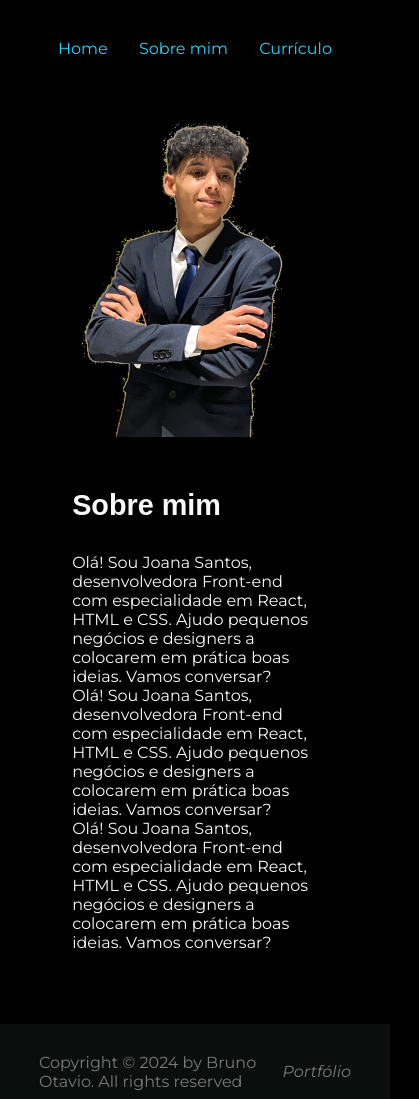
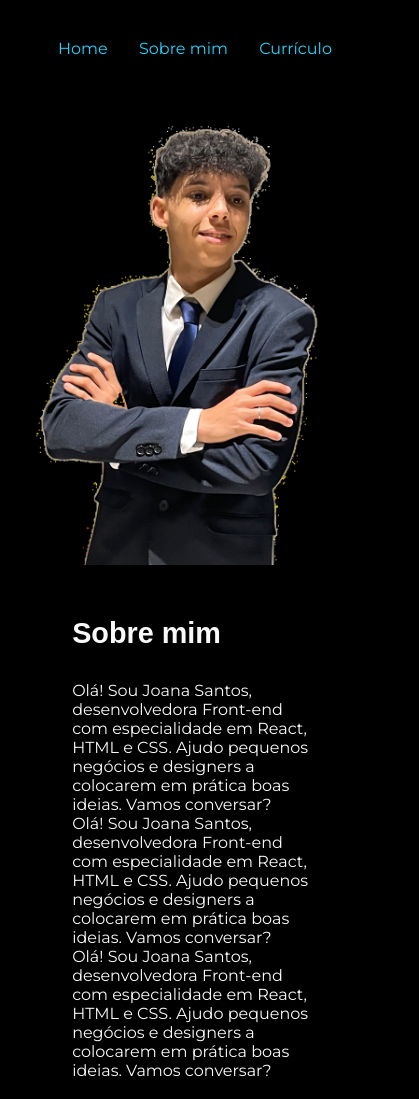
Before and after one commit to Brunootavioliveira/First-HTML.CSS, a plain HTML site: page about.html in a window 390 px wide. Shown: the top 1099 px of the page, 419 px wide, since content can reach past the window. Drawn offline with Linux system fonts and the light colour scheme.

Commit message:
cabecalho

```diff
--- a/styles/about.css
+++ b/styles/about.css
@@ -150,7 +150,7 @@ footer {
     }
 
     .imagem-figma {
-        width: 20rem;
+        width: 28rem;
     }
     footer {
         position: relative;
```
